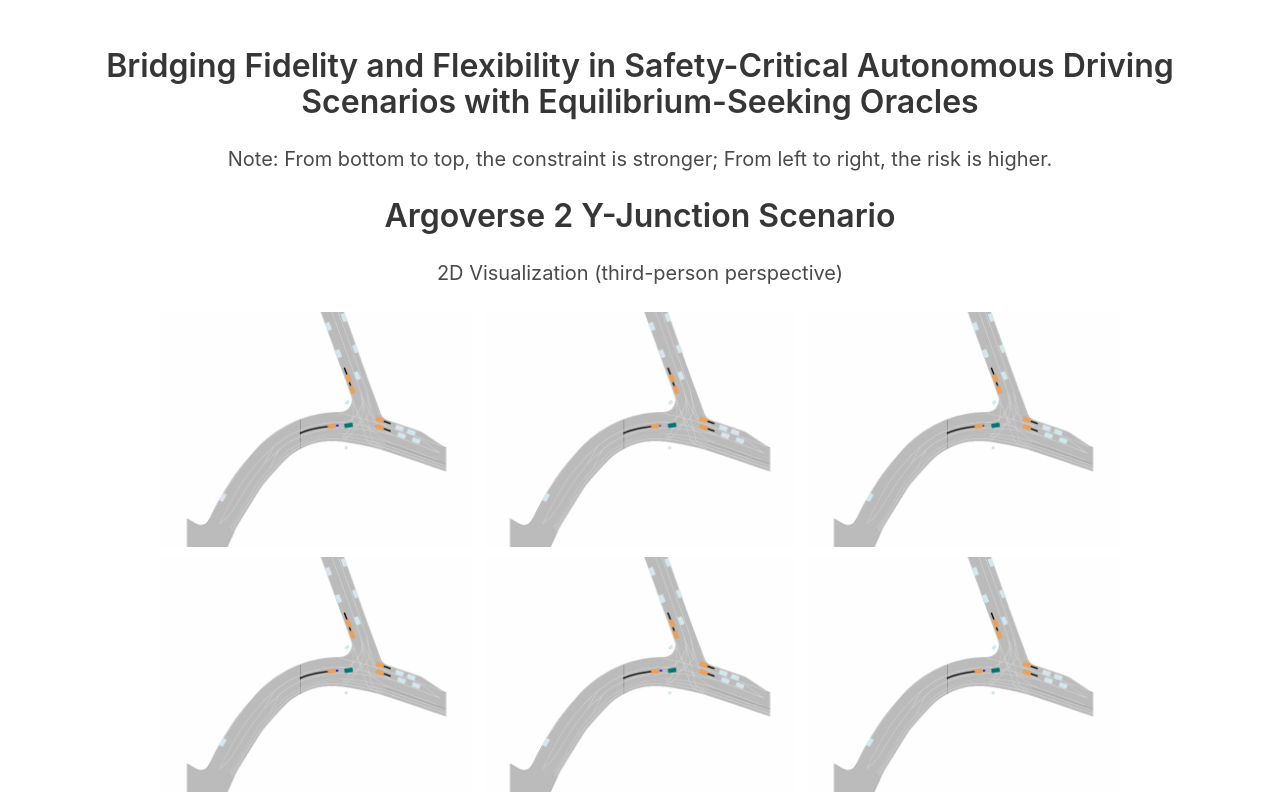
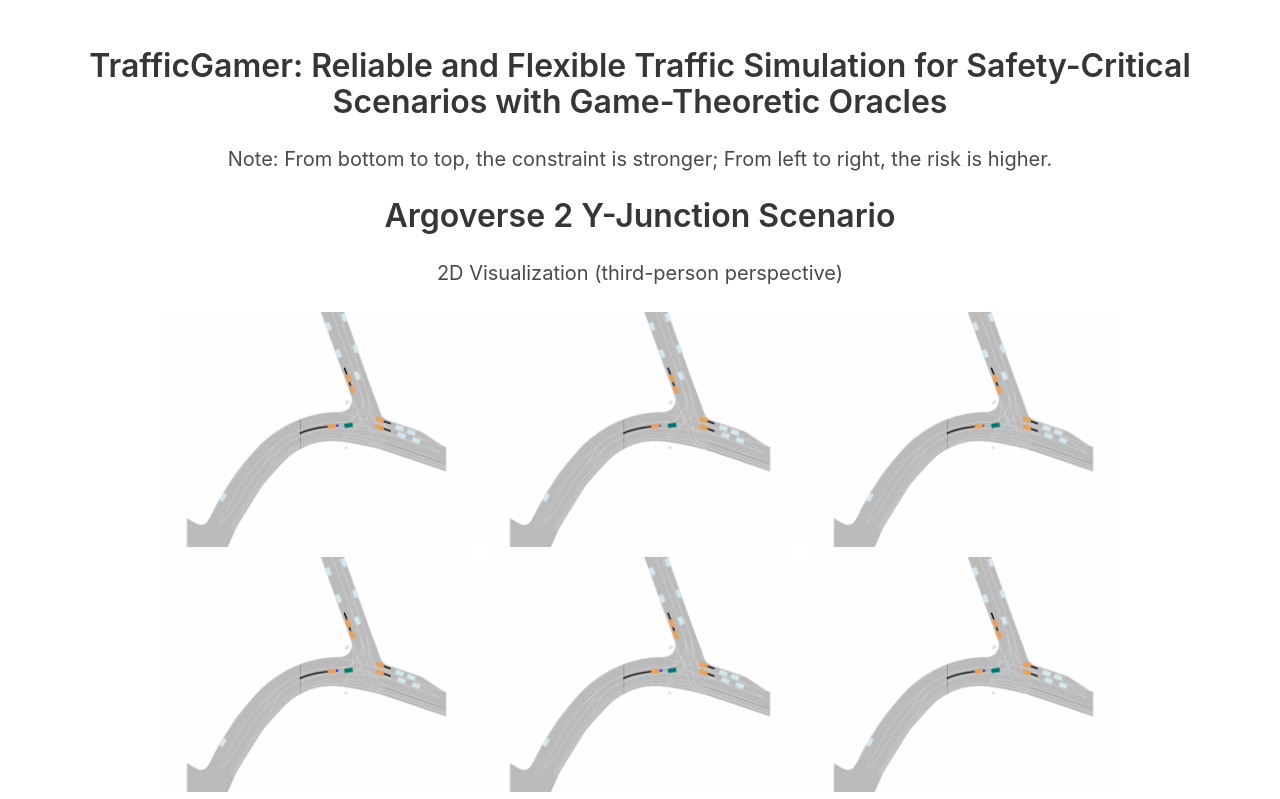
Before and after one commit to qiaoguanren/trafficgamer-demo, a plain HTML site: page index.html in a window 1280 px wide. Shown: the top 799 px of the page. Drawn offline with nearby package versions, Linux system fonts and the light colour scheme; some packages are replaced by stand-ins of ours; a script that the page names is missing.

Commit message:
update title

```diff
--- a/index.html
+++ b/index.html
@@ -33,7 +33,8 @@
 
   <div class="container has-text-centered">
     <!-- paper title -->
-    <p class="title is-3"> Bridging Fidelity and Flexibility in Safety-Critical Autonomous Driving Scenarios with Equilibrium-Seeking Oracles </p>
+    <p class="title is-3"> TrafficGamer: Reliable and Flexible Traffic Simulation for Safety-Critical Scenarios with Game-Theoretic Oracles
+ </p>
 
   <!-- main container -->
   <div class="container is-max-desktop has-text-centered">
```
